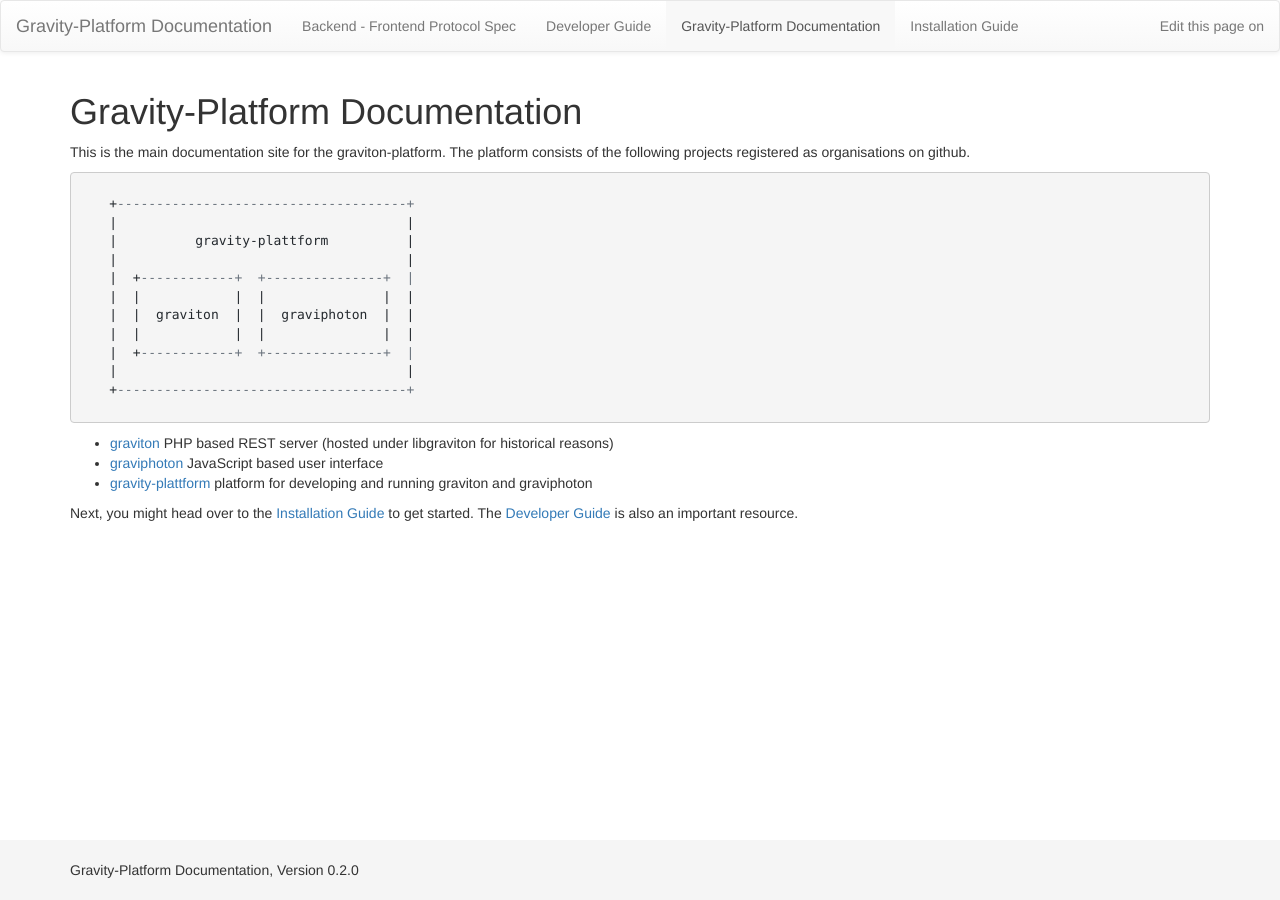
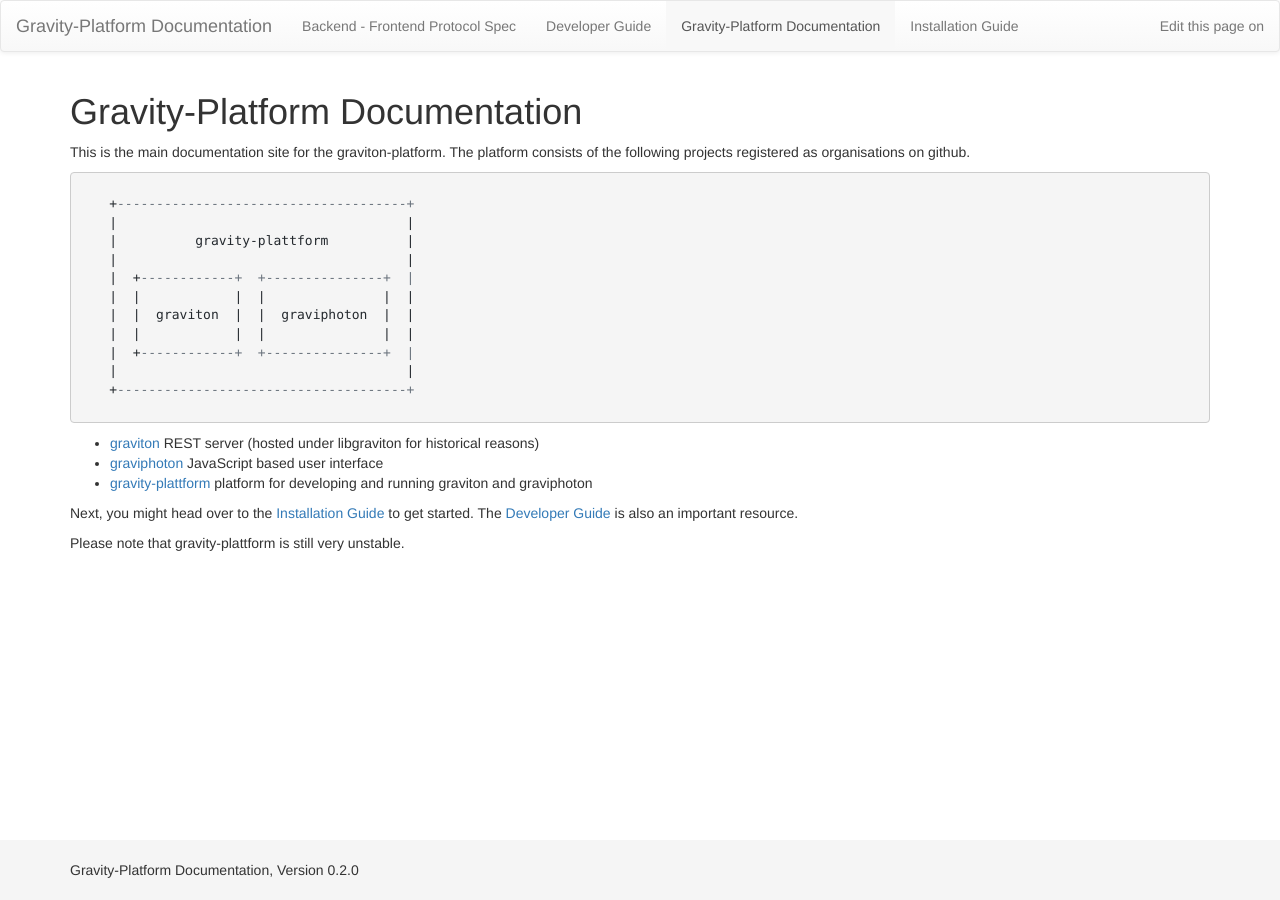
Before and after one commit to gravity-platform/doc, a Jekyll site: the page built from index.md, in a window 1280 px wide. Built offline with Jekyll 4.4.1, drawn with Linux system fonts in a browser that asks for light colours; nearby versions of some CDN libraries; Markdown is read by kramdown in place of the engine named in the settings.

Commit message:
Update index.md
remove reference to php...

`````diff
--- a/index.md
+++ b/index.md
@@ -20,9 +20,11 @@ This is the main documentation site for the graviton-platform. The platform cons
   +-------------------------------------+
 ````
 
-- [graviton](https://github.com/libgraviton) PHP based REST server (hosted under libgraviton for historical reasons)
+- [graviton](https://github.com/libgraviton) REST server (hosted under libgraviton for historical reasons)
 - [graviphoton](https://github.com/graviphoton) JavaScript based user interface
 - [gravity-plattform](https://github.com/gravity-platform) platform for developing and running graviton and graviphoton
 
 Next, you might head over to the [Installation Guide](/doc/install.html) to get started. The
 [Developer Guide](/doc/hacking.html) is also an important resource.
+
+Please note that gravity-plattform is still very unstable.
`````
